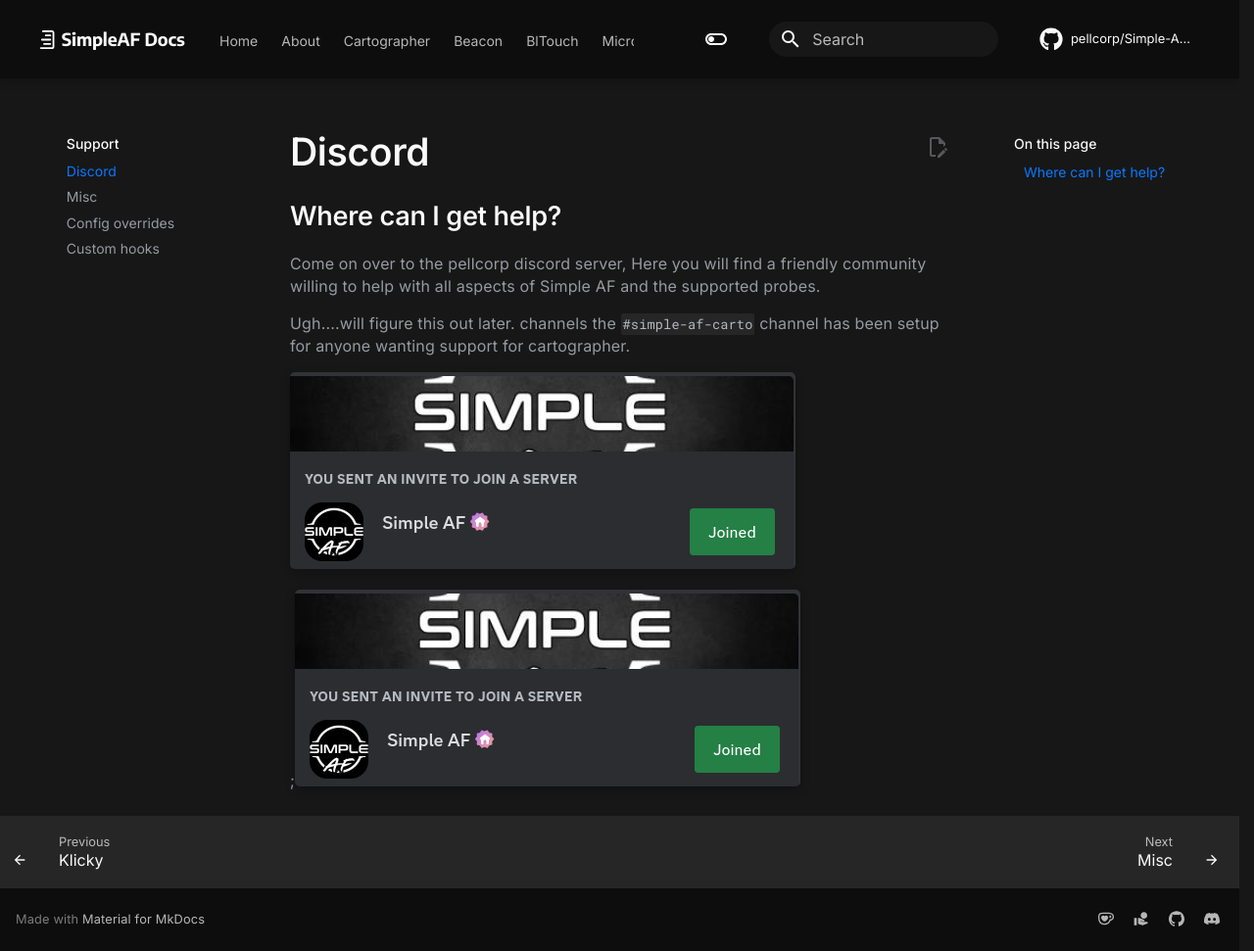
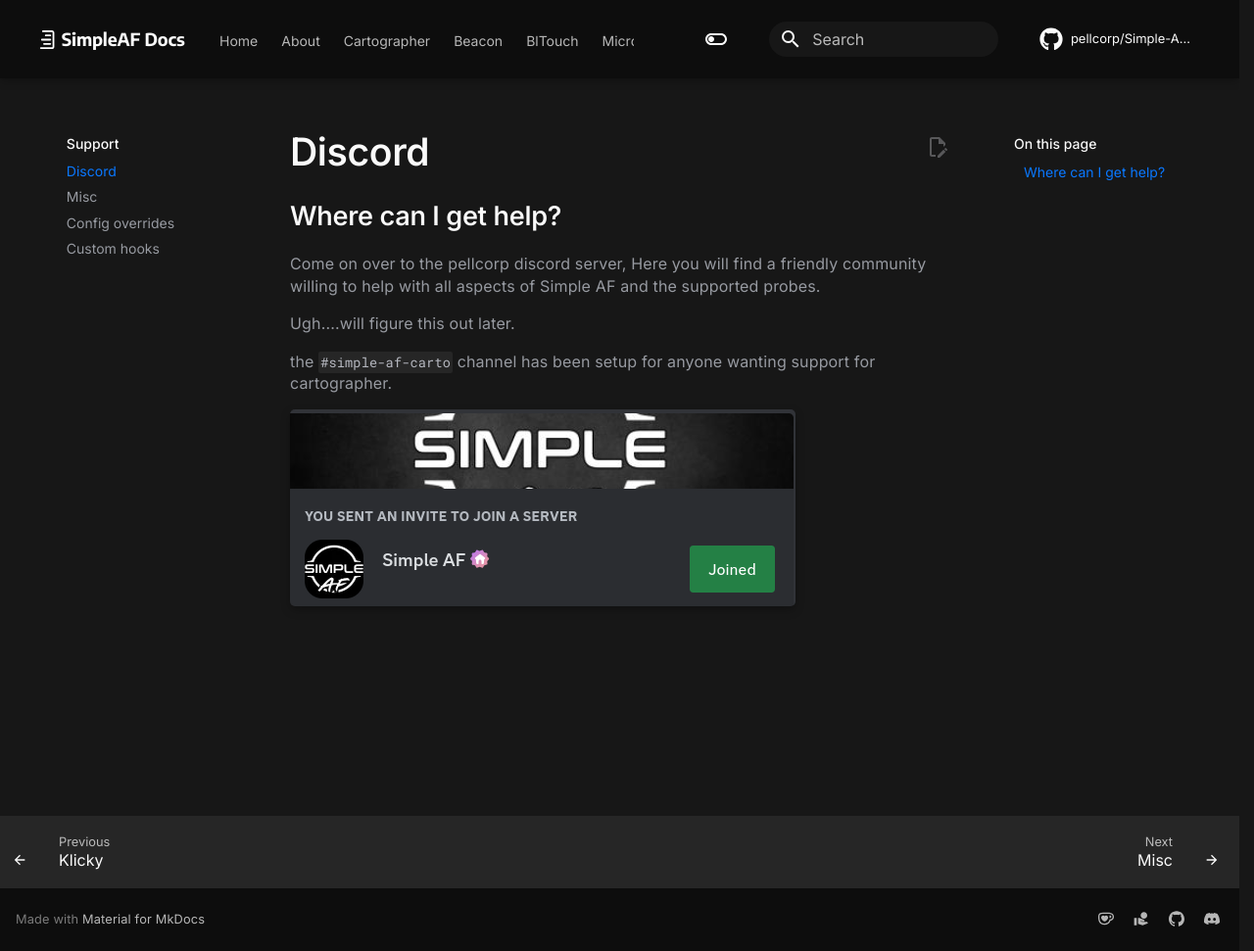
Before and after one commit to pellcorp/Simple-AF-Wiki, an MkDocs documentation site: the page built from docs/discord.md, in a window 1280 px wide and 971 px high. Shown: the whole window at 98% size. Built offline with MkDocs 1.6.1 and Material for MkDocs 9.7.7, drawn with Linux system fonts in a browser that asks for light colours; comment, search, counter and statistics services are not loaded.

Commit message:
Update discord.md

```diff
--- a/docs/discord.md
+++ b/docs/discord.md
@@ -5,8 +5,7 @@
 
 
 Ugh....will figure this out later.
-channels the `#simple-af-carto` channel has been setup for anyone wanting support for cartographer.
+
+the `#simple-af-carto` channel has been setup for anyone wanting support for cartographer.
 
 [![invite](assets/images/invite.png)](https://discord.gg/2uGDzyJ3WX)
-
-;[![invite](assets/images/invite.png '#simple-af-carto')](https://discord.gg/2uGDzyJ3WX)
```
